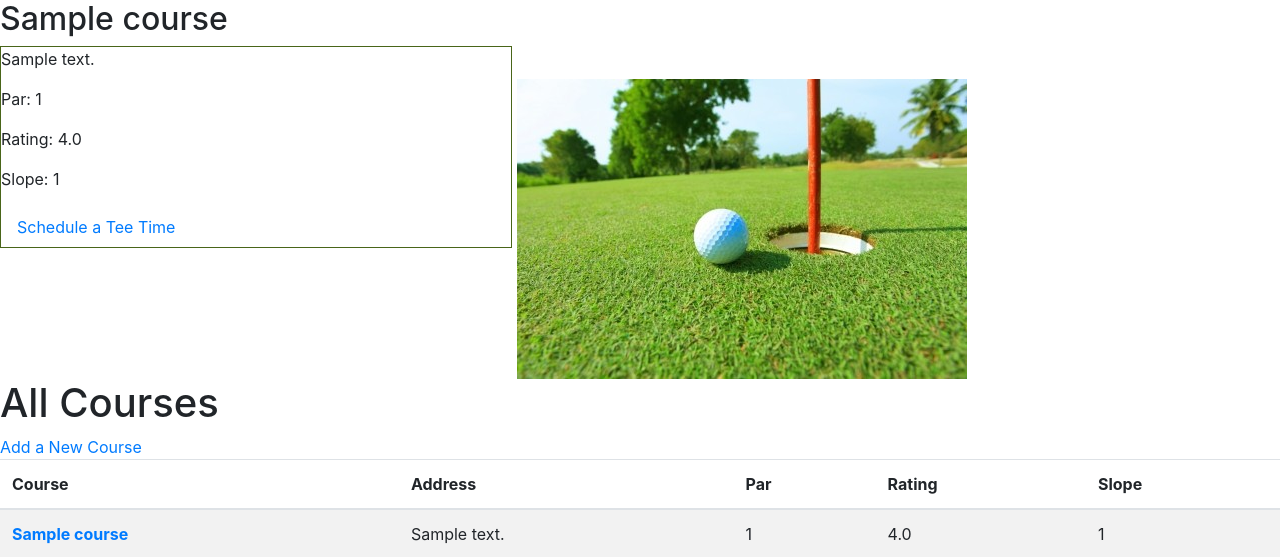
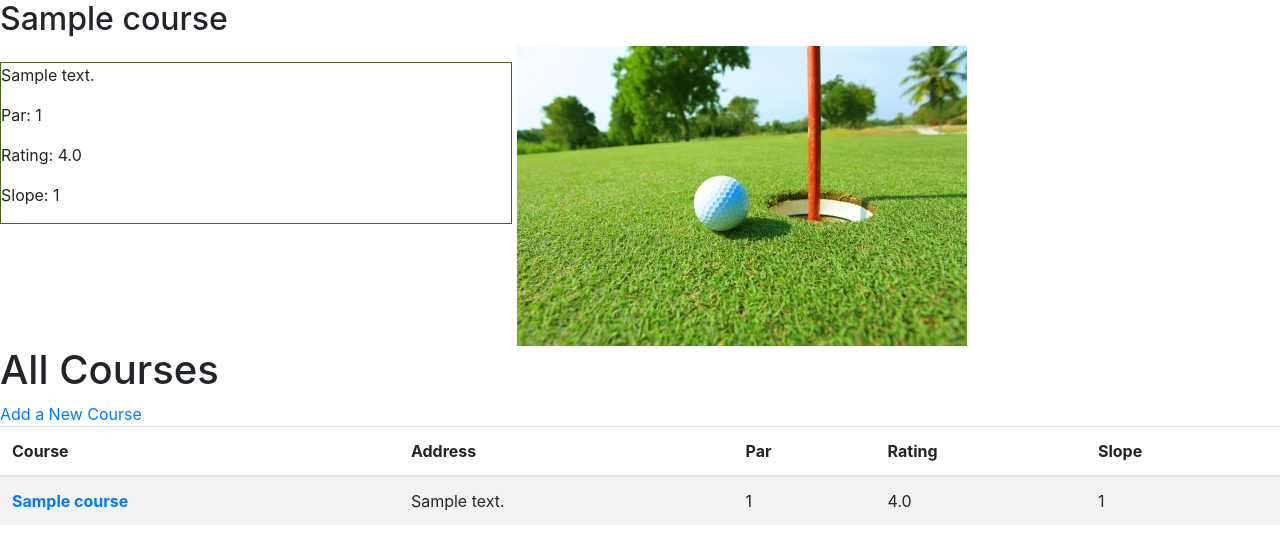
Before and after one commit to maritza723/tee_party, a Django app: template apps/tee_party_v3_app/templates/tee_party_v3_app/course.html in a window 1280 px wide. Shown: the part 64-621 px from the top of the page. Run offline with Django 3.2, Linux system fonts and the light colour scheme; the template is opened without the code that fills it: values that come from a table or form of the project are taken from there, others are empty; tables that the repository leaves empty hold one stand-in row (values such as "Sample post"); parts of the project's set-up code (start-up, migrations or seed data) failed here and were passed over; some libraries are stand-ins or nearby versions.

Commit message:
initial commit

```diff
--- a/apps/tee_party_v3_app/templates/tee_party_v3_app/course.html
+++ b/apps/tee_party_v3_app/templates/tee_party_v3_app/course.html
@@ -33,7 +33,6 @@
         <p>Par: {{ course.par }}</p>
         <p>Rating: {{ course.rating }}</p>
         <p>Slope: {{ course.slope }}</p>
-        <a class="nav-link" href="/teeTime/{{ course.id }}">Schedule a Tee Time</a>
     </div>
     <img class=coursePageIMG src="/static/tee_party_v3_app/images/coursePage.png" alt="course_image">
 
--- a/apps/tee_party_v3_app/views.py
+++ b/apps/tee_party_v3_app/views.py
@@ -148,7 +148,7 @@ def course(request, course_id):
     context = {
         "golfer": Golfer.objects.get(id=request.session["golfer_id"]),
         "course": Course.objects.get(id=course_id),
-        "courses": Course.objects.all()
+        "courses": Course.objects.all(),
     }
     return render(request, "tee_party_v3_app/course.html", context)
 
```
Also changed, not shown: 1 other file.
